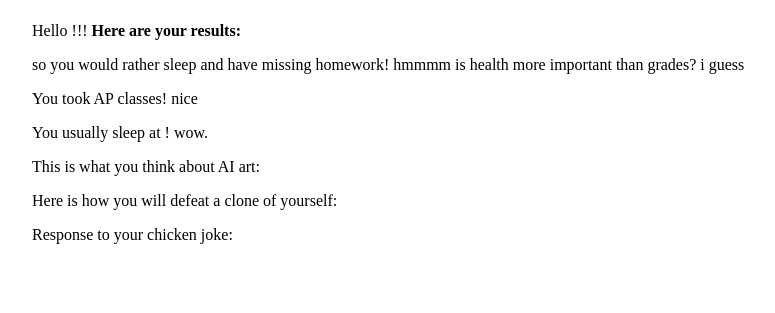
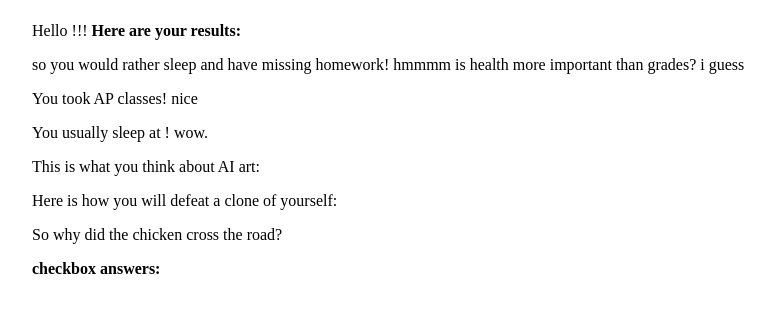
Before and after one commit to cool-mario/web-development, a PHP site: page /X2-Getting-to-Know-You/printout.php in a window 1280 px wide. Shown: the part 58-371 px from the top of the page, without its empty margins (16-791 px from the left). Run offline with PHP 8.4, Linux system fonts and the light colour scheme; data that the repository does not hold is empty.

Commit message:
added null coalescing operators

```diff
--- a/X2-Getting-to-Know-You/gettingtoknowyou.php
+++ b/X2-Getting-to-Know-You/gettingtoknowyou.php
@@ -33,12 +33,12 @@ require_once "header.php"; // import the header from the other file
             <label for="helth_gang">Get a healthy amount of sleep every night, but almost never be able to finish all your homework?</label>
         </p>
         <!-- what are your favorite subjects in school? (check box) Can't get the submit to work tho-->
-        <p>What are your favorite subjects at school?<br>
+        <p>What type of person are you?<br>
             <input type="checkbox" name="math-type" id="Math" value="Math">
             <label for="Math">Math</label>
 
-            <input type="checkbox" name="english-type" id="english" value="English">
-            <label for="english">English</label>
+            <input type="checkbox" name="english-type" id="English" value="English">
+            <label for="English">English</label>
 
         </p>
         <!-- why did the chicken cross the road? (dropdowm MC) SELECT element!! -->
--- a/X2-Getting-to-Know-You/printout.php
+++ b/X2-Getting-to-Know-You/printout.php
@@ -31,8 +31,8 @@ require_once "header.php"; // import the header from the other file
     $aiArt = $_POST["AIart"];           // text area
     $cloneFight = $_POST["fightQ"];     // another text area
     $chicken = $_POST["chicken"];       // dropdown
-    $mathType = $_POST["math-type"];             // checkbox (extra credit)
-    $englishType = $_POST["english-type"];       // checkbox (extra credit)
+    $mathType = $_POST["math-type"] ?? null;             // checkbox (extra credit)
+    $englishType = $_POST["english-type"] ?? null;       // checkbox (extra credit)
 
     echo "<p>Hello " . htmlspecialchars($name) . "!!! <strong>Here are your results:</strong> </p>";
 
@@ -49,8 +49,8 @@ require_once "header.php"; // import the header from the other file
     echo "<p>This is what you think about AI art: " . htmlspecialchars($aiArt) . "</p>";
     echo "<p>Here is how you will defeat a clone of yourself: " . htmlspecialchars($cloneFight) . "</p>";
 
-    echo "<p> Response to your chicken joke: " . htmlspecialchars($chicken) . "</p>";
-
+    echo "<p>So why did the chicken cross the road? " . htmlspecialchars($chicken) . "</p>";
+    echo "<p><strong>checkbox answers:</strong></p>";
     if ($mathType == "Math"){
         echo "<p>You like Math!!!</p>";
     }
```
